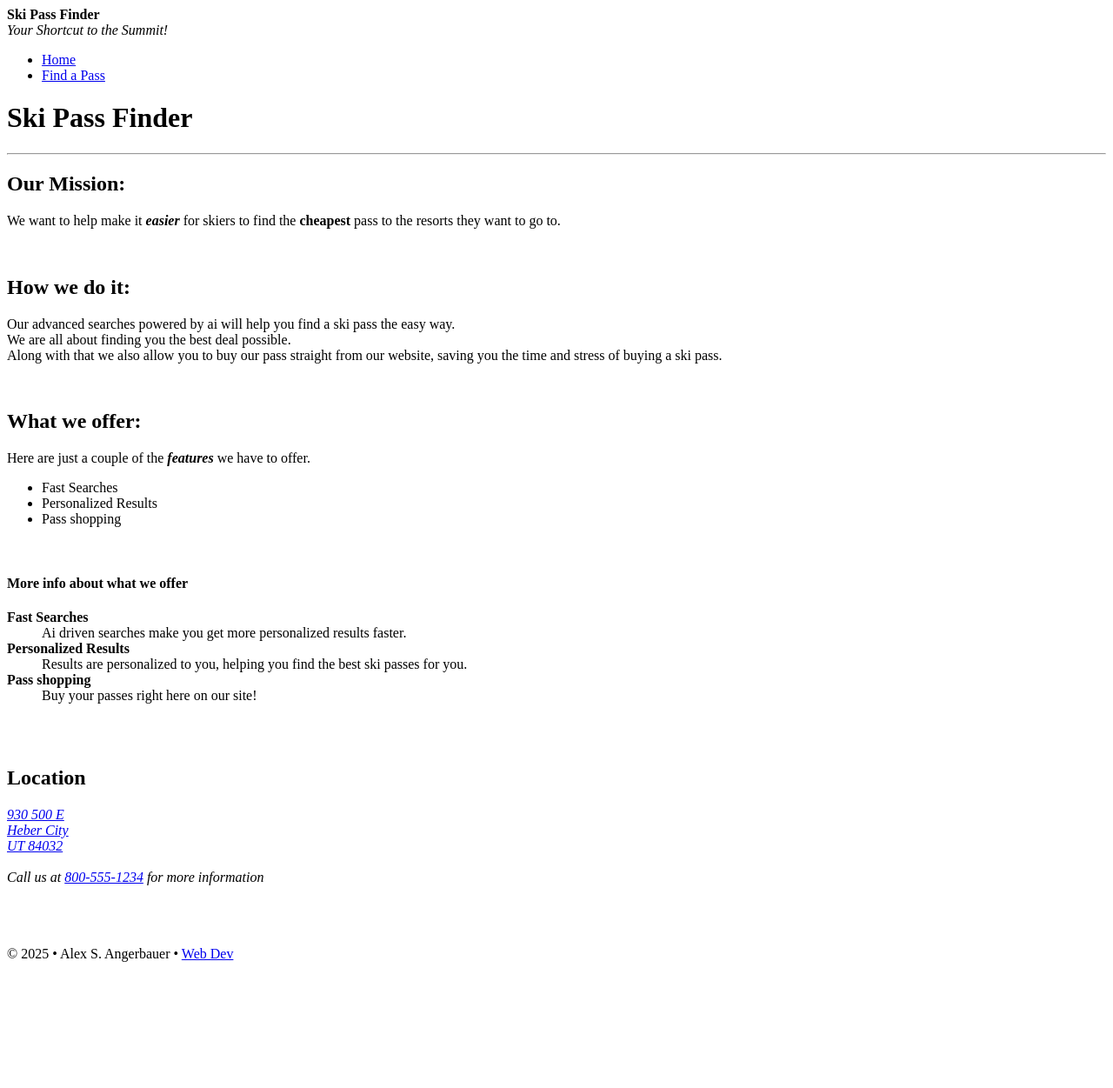
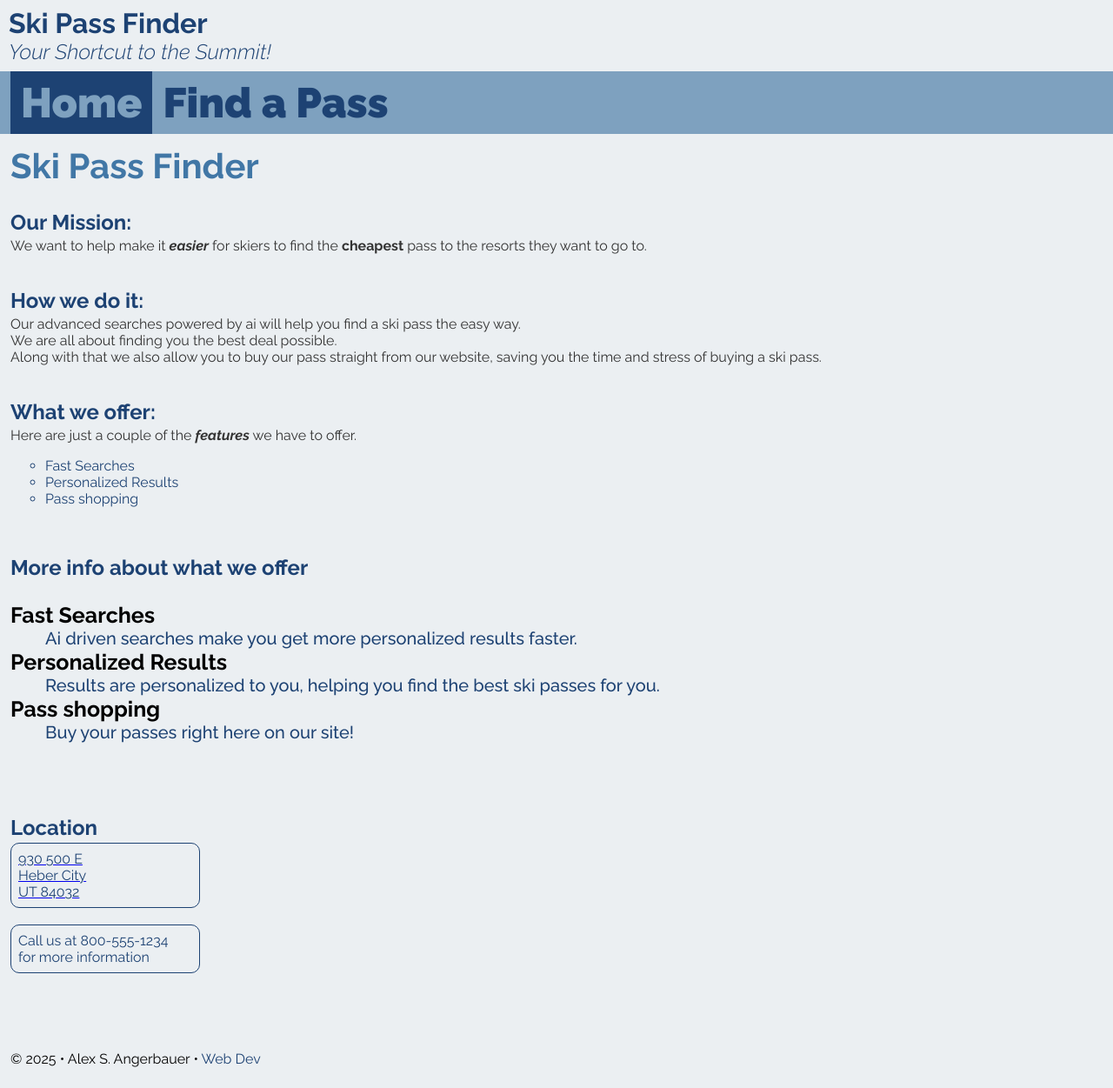
Before and after one commit to Alex-Angerbauer/WebDevCE, a plain HTML site: page 04 intro-css/index.html in a window 1280 px wide. Shown: the whole page at 87% size. Before the commit the page ends 1122 px from the top, so only its background shows below. Drawn offline with Linux system fonts and the light colour scheme.

Commit message:
Finished 04 intro to css project

```diff
--- a/04 Follow Along/styles.css
+++ b/04 Follow Along/styles.css
@@ -50,6 +50,7 @@ main {
 
 main h1{
     color: #B40412;
+    margin-top: 0;
 }
 
 main h2 {
--- a/Custom Website/index.html
+++ b/04 intro-css/index.html
@@ -8,7 +8,11 @@ The products advertised in this website are fictional and any resemblence to rea
         <meta name="viewport" content="width=device-width, initial-scale=1.0">
         <meta name="author" content="Alex Angerbauer">
         <meta name="description" content="Your go to website to make it easier for skiers to find the cheapest pass to the resorts they want to go to.">
+        <link rel="stylesheet" href="style.css">
 
+        <link rel="preconnect" href="https://fonts.googleapis.com">
+        <link rel="preconnect" href="https://fonts.gstatic.com" crossorigin>
+        <link href="https://fonts.googleapis.com/css2?family=Raleway:ital,wght@0,100..900;1,100..900&display=swap" rel="stylesheet">
 
         <title>Ski Pass Finder</title>
     </head>
@@ -17,15 +21,15 @@ The products advertised in this website are fictional and any resemblence to rea
 
     <body>
         <header>
-            <span><strong>Ski Pass Finder</strong></span>
+            <span style="font-weight: 900; font-size: 2rem;"><strong>Ski Pass Finder</strong></span>
             <br>
-            <span><i>Your Shortcut to the Summit!</i></span>
+            <span style="font-size: 1.5rem;"><i>Your Shortcut to the Summit!</i></span>
         </header>
 
 
         <nav>
             <ul>
-                <li><a href="index.html">Home</a></li>
+                <li class="active"><a href="index.html">Home</a></li>
                 <li><a href="findapass.html">Find a Pass</a></li>
             </ul>
         </nav>
@@ -33,8 +37,6 @@ The products advertised in this website are fictional and any resemblence to rea
 
         <main>
             <h1>Ski Pass Finder</h1>
-
-            <hr>
 
             <h2>Our Mission:</h2>
             <p>We want to help make it <i><b>easier</b></i> for skiers to find the <strong>cheapest</strong> pass to the resorts they want to go to.</p>
@@ -58,7 +60,7 @@ The products advertised in this website are fictional and any resemblence to rea
 
             <br>
 
-            <h4>More info about what we offer</h4>
+            <h2>More info about what we offer</h2>
             <dl>
                 <dt><b>Fast Searches</b></dt>
                 <dd>Ai driven searches make you get more personalized results faster.</dd>
@@ -79,13 +81,13 @@ The products advertised in this website are fictional and any resemblence to rea
                 930 500 E <br>
                 Heber City <br>
                 UT 84032
-            </address>
+                </address>
             </a>
 
             <br>
 
             <address>
-                Call us at <a href="tel:8005551234">800-555-1234</a>  for more information
+                Call us at <a href="tel:8005551234">800-555-1234</a> <br>  for more information
             </address>
         </main>
 
--- /dev/null
+++ b/04 intro-css/style.css
@@ -0,0 +1,153 @@
+
+
+/* Here are the hex code links for the Stubai color theme in Adboe colors
+    Dark Blue:
+#1D4273
+
+    Blue:
+#26528C
+
+    Light Blue:
+#4177A6
+
+    Periwinkle:
+#7EA1BF
+
+    Gray:
+#EBEFF2
+
+*/
+
+
+/* Font family for the whoe page here */
+body {
+    font-family: "raleway", sans-serif;
+    margin: 0;
+}
+
+
+/* Header stuff here */
+header {
+    background-color: #EBEFF2;
+    padding: .5rem 10px;
+}
+
+header span {
+    color: #1D4273;
+    font-size: 28px;
+    font-weight: 300;
+}
+
+/* Navigation Stuff here */
+nav {
+    background-color: #7EA1BF;
+    font-weight: 400;
+}
+
+nav ul {
+    margin: 0;
+    padding: 0rem .75rem;
+    list-style-type: none;
+    display: flex;
+}
+
+nav a {
+    display: block;
+    padding: .5rem .75rem;
+    text-decoration: none;
+    font-size: 48px;
+    color: #1D4273;
+    font-weight: 900;
+}
+
+nav li.active a {
+    background-color: #1D4273;
+    color: #7EA1BF;
+}
+
+nav li a:hover {
+    color: #EBEFF2;
+}
+
+/* Main Stuff Here */
+main {
+    padding: .5rem .75rem;
+    background-color: #EBEFF2;
+}
+
+main h1 {
+    color: #4177A6;
+    margin-top: 5px;
+    font-weight: 700;
+    font-size: 40px;
+}
+
+main h2 {
+    color: #1D4273;
+    margin-bottom: .2rem;
+}
+
+main p {
+    margin: 0;
+    color: #333;
+}
+
+main li {
+    color: #1D4273;
+}
+
+main ol {
+    font-size: 25px;
+}
+
+main dl {
+    font-weight: 500;
+    font-size: 25px;
+}
+
+main dl dd {
+    font-weight: 500;
+    color: #1D4273;
+    font-size: 20px;
+}
+
+main ul {
+    list-style-type: circle;
+}
+
+main address {
+    font-style: normal;
+    padding: .5rem;
+    border-radius: 10px;
+    border: 1px solid #1D4273;
+    width: 200px;
+    color: #1D4273;
+    text-decoration: none;
+}
+
+main address a {
+    text-decoration: none;
+    color: #1D4273;
+}
+
+/* Footer Stuff here */
+footer {
+    margin: 0;
+    background-color: #EBEFF2;
+    padding: .5rem .75rem
+}
+
+footer a {
+    color: #1D4273;
+    text-decoration: none;
+}
+
+footer a:hover {
+    color: #7EA1BF;
+}
+
+
+/* Backgorund color for the whole page */
+html {
+    background-color: #EBEFF2;
+}
```
Also changed, not shown: 03 Hand Coding HTML/findapass.html (renamed from Custom Website/findapass.html, +4 -3 lines), 03 Hand Coding HTML/index.html (added, +98 -0 lines), 04 intro-css/findapass.html (added, +60 -0 lines), index.html (+7 -4 lines), 01 Intro/index.html (renamed from ThreeMonthsEvents/index.html).
